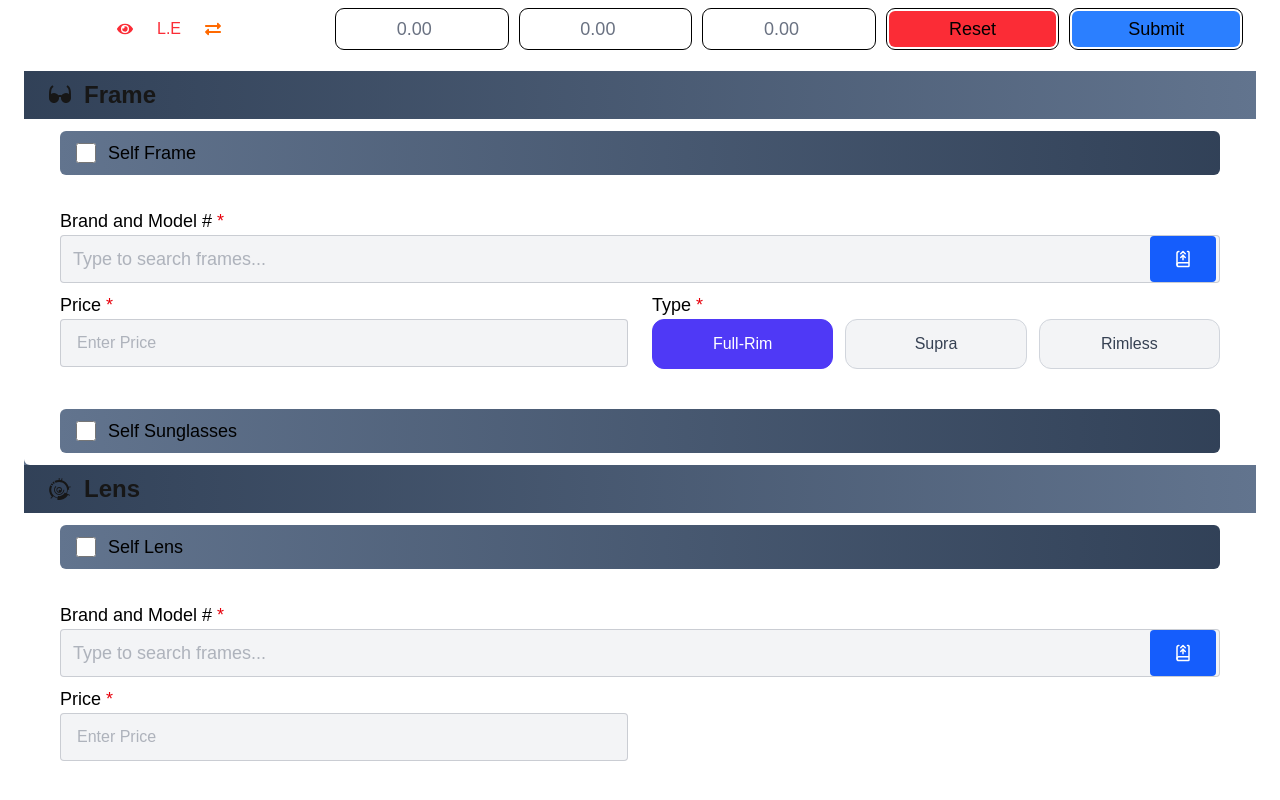
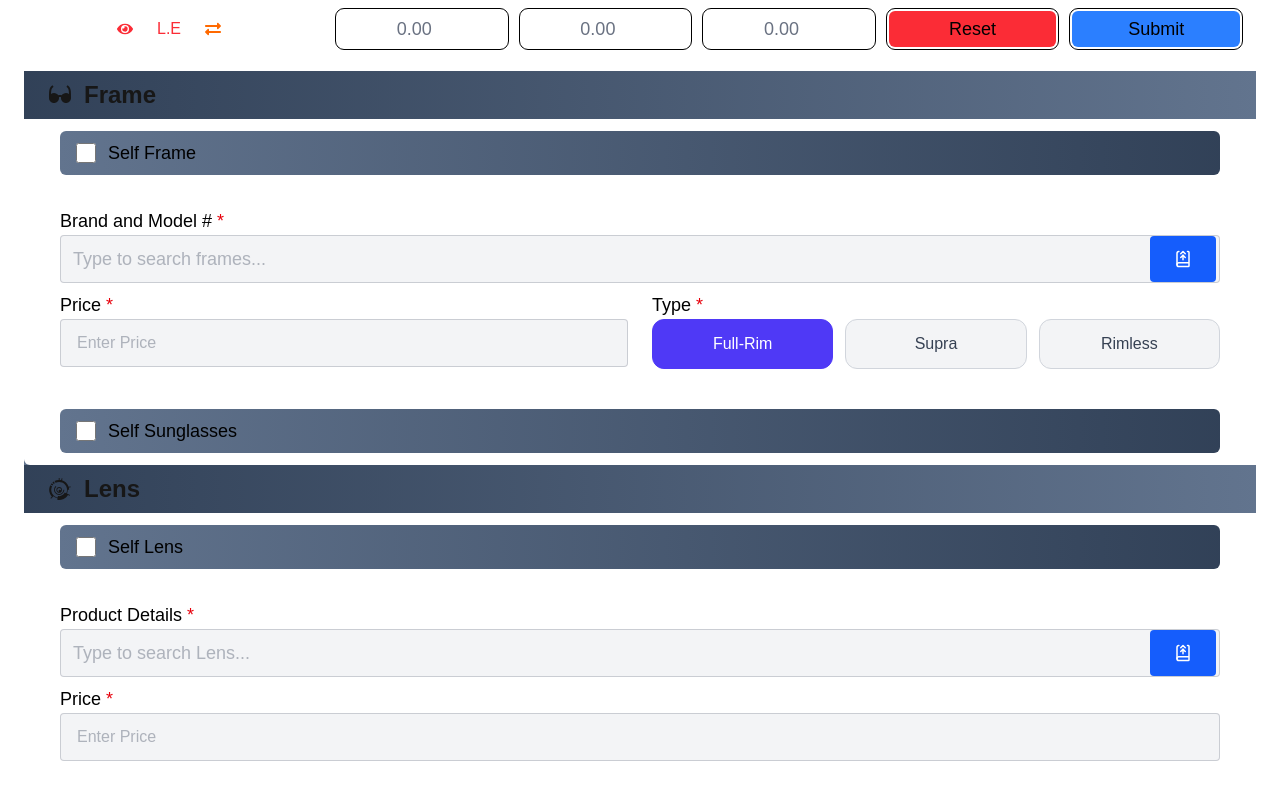
Before and after one commit to yasseragha1999/Agha-Optics, a Next.js app: page /orders in a window 1280 px wide. Shown: the part 300-1100 px from the top of the page. Built offline with nearby package versions, Linux system fonts and the light colour scheme.

Commit message:
done lens && refactor color checked

```diff
--- a/src/shared/Frame/Frame.jsx
+++ b/src/shared/Frame/Frame.jsx
@@ -21,8 +21,8 @@ const Frame = () => {
                 <div className="col-span-12 grid grid-cols-12 gap-6 p-3 rounded-b-md items-center bg-white text-black">
 
                     {/* Frame Checkbox */}
-                    <div className="col-span-12 pl-4 rounded-md flex items-center gap-3 text-lg py-2 mx-6 transition
-                        bg-linear-to-l from-slate-700 to-slate-500 text-black"
+                    <div className={`col-span-12 pl-4 rounded-md flex items-center gap-3 text-lg py-2 mx-6 transition
+                        ${checked ? "bg-blue-700 text-white" : "bg-linear-to-l from-slate-700 to-slate-500 text-black"}`}
                     >
                         <input
                             type="checkbox"
@@ -101,7 +101,7 @@ const Frame = () => {
 
                     {/* Sunglasses Checkbox with expandable Price input */}
                     <div className={`col-span-12 p-4 rounded-md flex flex-col gap-2 text-lg py-2 mx-6 transition
-    ${checkedSun ? "bg-linear-to-r from-slate-700 to-slate-500 text-white" : "bg-linear-to-l from-slate-700 to-slate-500 text-black"}`}>
+    ${checkedSun ? "bg-blue-700 text-white" : "bg-linear-to-l from-slate-700 to-slate-500 text-black"}`}>
 
                         <div className="flex items-center gap-3">
                             <input
--- a/src/shared/Lens/Lens.jsx
+++ b/src/shared/Lens/Lens.jsx
@@ -7,22 +7,21 @@ const Lens = () => {
     const [checkedLens, setCheckedLens] = useState(false); // Lens
 
 
-
     return (
         <section>
 
             {/*Header*/}
-           <div className="col-span-12 bg-linear-to-r from-slate-700 to-slate-500 pl-6 py-2 flex items-center space-x-3 text-lg md:text-2xl font-black">
-               <GiMicroscopeLens />
+            <div
+                className="col-span-12 bg-linear-to-r from-slate-700 to-slate-500 pl-6 py-2 flex items-center space-x-3 text-lg md:text-2xl font-black">
+                <GiMicroscopeLens/>
                 <span>Lens</span>
             </div>
 
-           {/* ch */}
             <div className="col-span-12 grid grid-cols-12 gap-6 p-3 rounded-b-md items-center bg-white text-black">
 
                 {/* Frame Checkbox */}
-               <div className="col-span-12 pl-4 rounded-md flex items-center gap-3 text-lg py-2 mx-6 transition
-                        bg-linear-to-l from-slate-700 to-slate-500 text-black"
+                <div className={`col-span-12 pl-4 rounded-md flex items-center gap-3 text-lg py-2 mx-6 transition
+                        ${checkedLens ? "bg-blue-700 text-white" : "bg-linear-to-l from-slate-700 to-slate-500 text-black"}`}
                 >
                     <input
                         type="checkbox"
@@ -38,25 +37,27 @@ const Lens = () => {
                     <form className="col-span-12 grid grid-cols-12 px-6 mt-2">
 
                         <div className="col-span-12 mb-2">
-                           <label className="block text-lg">Brand and Model # <span className="text-red-600">*</span></label>
-                           <div className="flex items-center text-sm md:text-lg bg-gray-100 h-12 border pl-2 pr-0.5 rounded border-gray-500/30 w-full">
+                            <label className="block text-lg">Product Details <span
+                                className="text-red-600">*</span></label>
+                            <div
+                                className="flex items-center text-sm md:text-lg bg-gray-100 h-12 border pl-2 pr-0.5 rounded border-gray-500/30 w-full">
                                 <input
                                     type="text"
-                                   placeholder="Type to search frames..."
+                                    placeholder="Type to search Lens..."
                                     className="px-1 w-full h-full outline-none text-gray-500 bg-transparent"
                                 />
                                 <button
                                     type="submit"
                                     className="bg-blue-600 px-6 py-3.5 mr-px rounded-sm active:scale-95 transition cursor-pointer"
                                 >
-                                   <LuBookUp2 className="text-white" />
+                                    <LuBookUp2 className="text-white"/>
                                 </button>
                             </div>
                         </div>
 
                         <div className="col-span-12 grid grid-cols-12 gap-6 mb-4">
                             {/* Price */}
-                           <div className="col-span-12 md:col-span-6">
+                            <div className="col-span-12 ">
                                 <label className="block text-lg">Price <span className="text-red-600">*</span></label>
                                 <input
                                     type="tel"
@@ -66,13 +67,9 @@ const Lens = () => {
                             </div>
 
 
-
                         </div>
                     </form>
                 )}
-
-
-
 
 
             </div>
```
Lines whose indentation alone changed are shown as unchanged.
